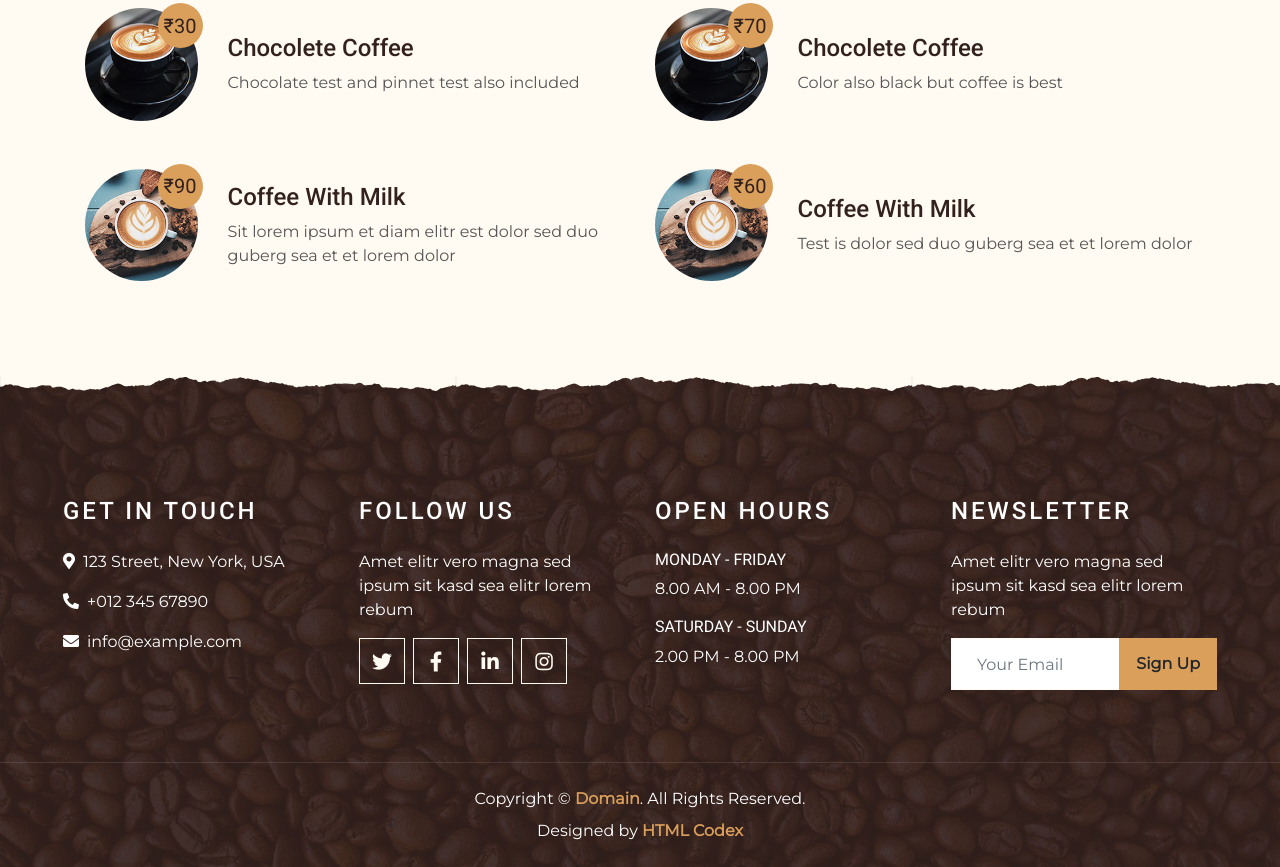
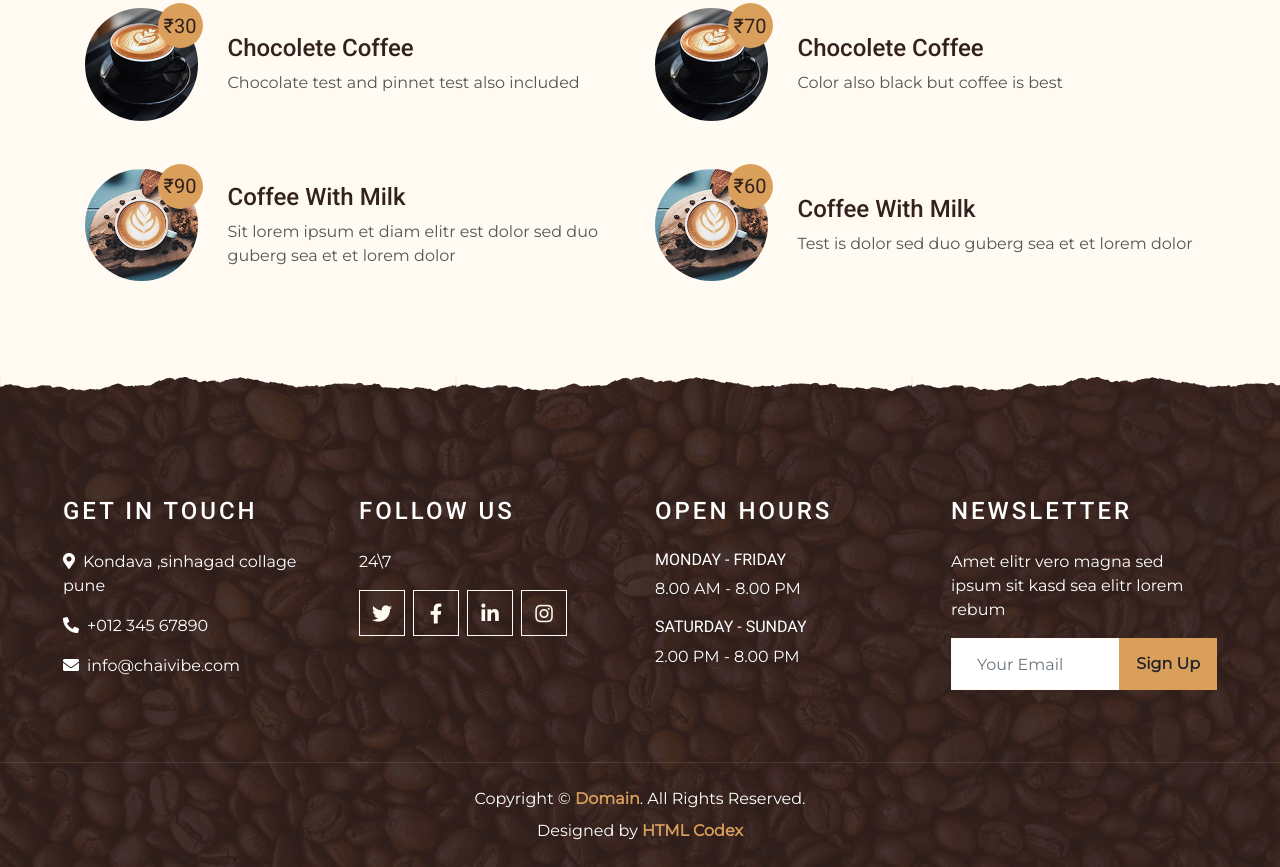
Before and after one commit to dnyaneshwarbuttepawad/Chai-Vibe, a plain HTML site: page menu.html in a window 1280 px wide. Shown: the part 1006-1873 px from the top of the page. Drawn offline with nearby package versions, Linux system fonts and the light colour scheme.

Commit message:
last commit

```diff
--- a/menu.html
+++ b/menu.html
@@ -156,13 +156,14 @@
         <div class="row mx-0 pt-5 px-sm-3 px-lg-5 mt-4">
             <div class="col-lg-3 col-md-6 mb-5">
                 <h4 class="text-white text-uppercase mb-4" style="letter-spacing: 3px;">Get In Touch</h4>
-                <p><i class="fa fa-map-marker-alt mr-2"></i>123 Street, New York, USA</p>
+                <p><i class="fa fa-map-marker-alt mr-2"></i>Kondava ,sinhagad collage pune</p>
                 <p><i class="fa fa-phone-alt mr-2"></i>+012 345 67890</p>
-                <p class="m-0"><i class="fa fa-envelope mr-2"></i>info@example.com</p>
+                <p class="m-0"><i class="fa fa-envelope mr-2"></i>info@chaivibe.com</p>
             </div>
             <div class="col-lg-3 col-md-6 mb-5">
                 <h4 class="text-white text-uppercase mb-4" style="letter-spacing: 3px;">Follow Us</h4>
-                <p>Amet elitr vero magna sed ipsum sit kasd sea elitr lorem rebum</p>
+                <p>24\7
+                </p>
                 <div class="d-flex justify-content-start">
                     <a class="btn btn-lg btn-outline-light btn-lg-square mr-2" href="#"><i class="fab fa-twitter"></i></a>
                     <a class="btn btn-lg btn-outline-light btn-lg-square mr-2" href="#"><i class="fab fa-facebook-f"></i></a>
```
Also changed, not shown: index.html (+1 -1 lines).
